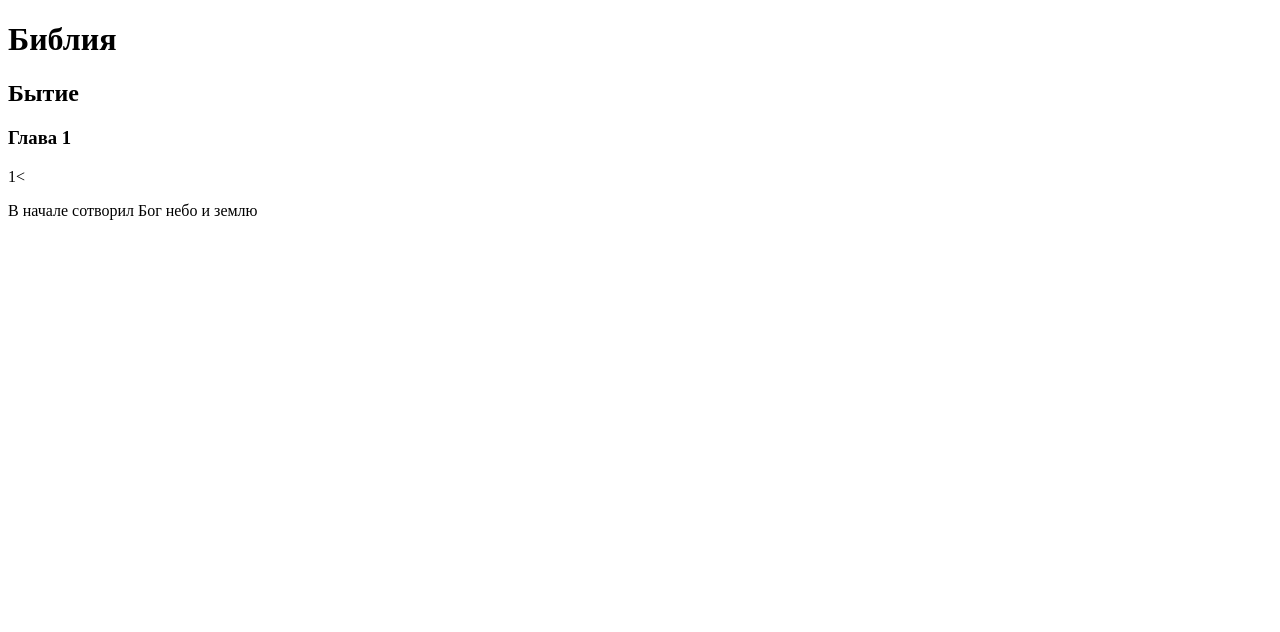
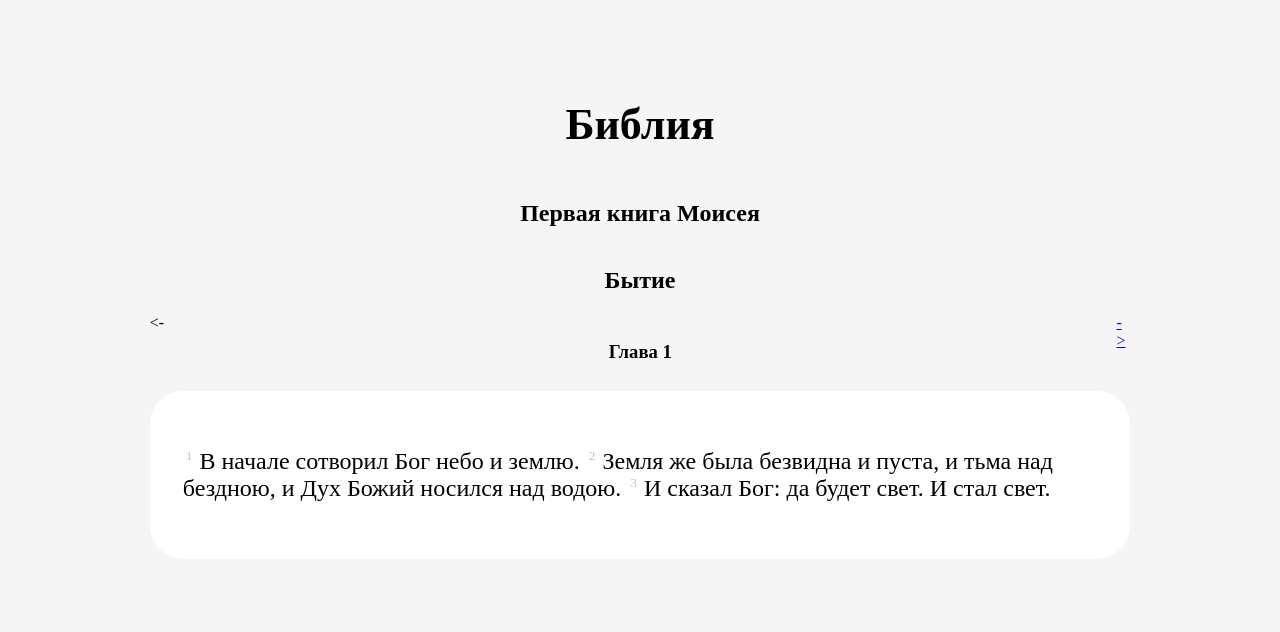
Before and after one commit to verseofday/verseofday.github.io, a plain HTML site: page index.html in a window 1280 px wide. Drawn offline with Linux system fonts and the light colour scheme.

Commit message:
first tree verse

```diff
--- a/index.html
+++ b/index.html
@@ -1,18 +1,30 @@
 <!DOCTYPE html>
-<html lang="en">
+<html lang="ru">
 <head>
   <meta charset="UTF-8">
-  <meta name="viewport" content="width=device-width, initial-scale=1.0">
-  <meta http-equiv="X-UA-Compatible" content="ie=edge">
-  <meta name="stylesheet" content="css" href="style.css">
+  <link rel="stylesheet" href="style.css">
   <title>Verse of day</title>
 </head>
 <body>
 
-  <H1>Библия</H1>
-  <h2>Бытие</h2>
-  <h3>Глава 1</h3>
-  <span>1</span><<p>В начале сотворил Бог небо и землю</p>
+  <div class="container">
+
+    <H1>Библия</H1>
+
+    <h2>Первая книга Моисея</h2>
+    <h2>Бытие</h2>
+    <div class="chap">
+        <a><-</a><h3 class="chapter">Глава 1</h3><a href="Gen2.html">-></a>
+    </div>
+    <div class="text-container">
+      <p class="verse">
+        <sup class="num_verse">1</sup>В начале сотворил Бог небо и землю.
+        <sup class="num_verse">2</sup>Земля же была безвидна и пуста, и тьма над бездною, и Дух Божий носился над водою.
+        <sup class="num_verse">3</sup>И сказал Бог: да будет свет. И стал свет.
+      </p>
+    </div>
+
+  </div>
 
 </body>
 </html>
--- a/style.css
+++ b/style.css
@@ -0,0 +1,68 @@
+body {
+  margin: 0 auto;
+  padding: 70px;
+  background-color: whitesmoke;
+}
+
+.container {
+  display: -webkit-flex;
+  display: -ms-flex;
+  display: flex;
+  justify-content: center;
+  align-items: center;
+  flex-flow: column;
+
+  max-width: 100%;
+  min-width: 400px;
+
+  padding-left: 7%;
+  padding-right: 7%;
+  margin: 0 auto;
+
+    color: black;
+}
+
+h1  {
+  color: black;
+  font-size: 33pt;
+}
+
+.chap {
+  width: 100%;
+  display: flex;
+  flex-direction: row;
+  justify-content: space-between;
+
+}
+
+.chapter  {
+  padding: 7px;
+  text-align: center;
+  width: 100%;
+  border-radius: 33px;
+  border: 2px solid whitesmoke;
+  background-color: whitesmoke;
+}
+
+.text-container {
+  padding: 33px;
+  display: flex;
+  flex-direction: row;
+  justify-content: space-between;
+  background-color: white;
+  border-radius: 33px;
+}
+
+.verse {
+
+  display: inline-block;
+  color: black;
+  font-size: 18pt;
+}
+
+.verse .num_verse {
+  color: silver;
+  margin-right: 7px;
+  margin-left: 3px;
+  font-size: 10pt;
+}
```
